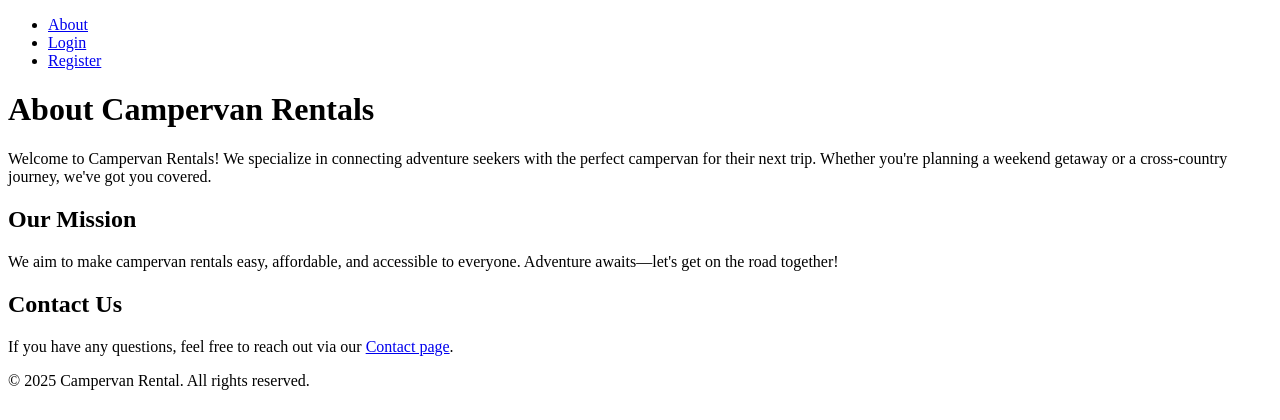
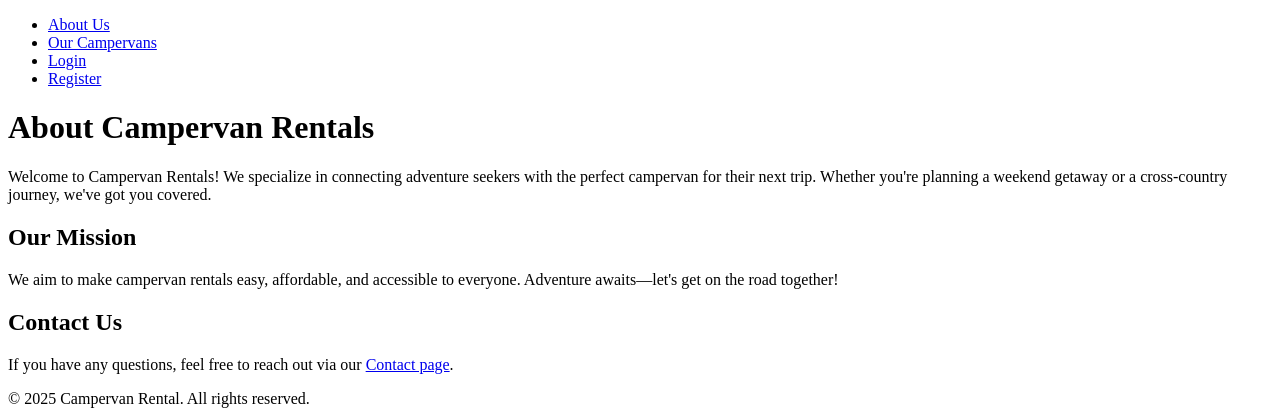
Before and after one commit to Maxcode0101/Wildventures, a Django app: page / in a window 1280 px wide. Shown: the top 420 px of the page. Run offline with Django 5.2, Linux system fonts and the light colour scheme.

Commit message:
Update base.html

```diff
--- a/templates/base.html
+++ b/templates/base.html
@@ -12,7 +12,8 @@
     <header>
         <nav>
             <ul>
-                <li><a href="{% url 'about' %}">About</a></li>
+                <li><a href="{% url 'about' %}">About Us</a></li>
+                <li><a href="{% url 'campervan_list' %}">Our Campervans</a></li>
 
                 {% if user.is_authenticated %}
     <li><a href="{% url 'dashboard' %}">Dashboard</a></li>
```
